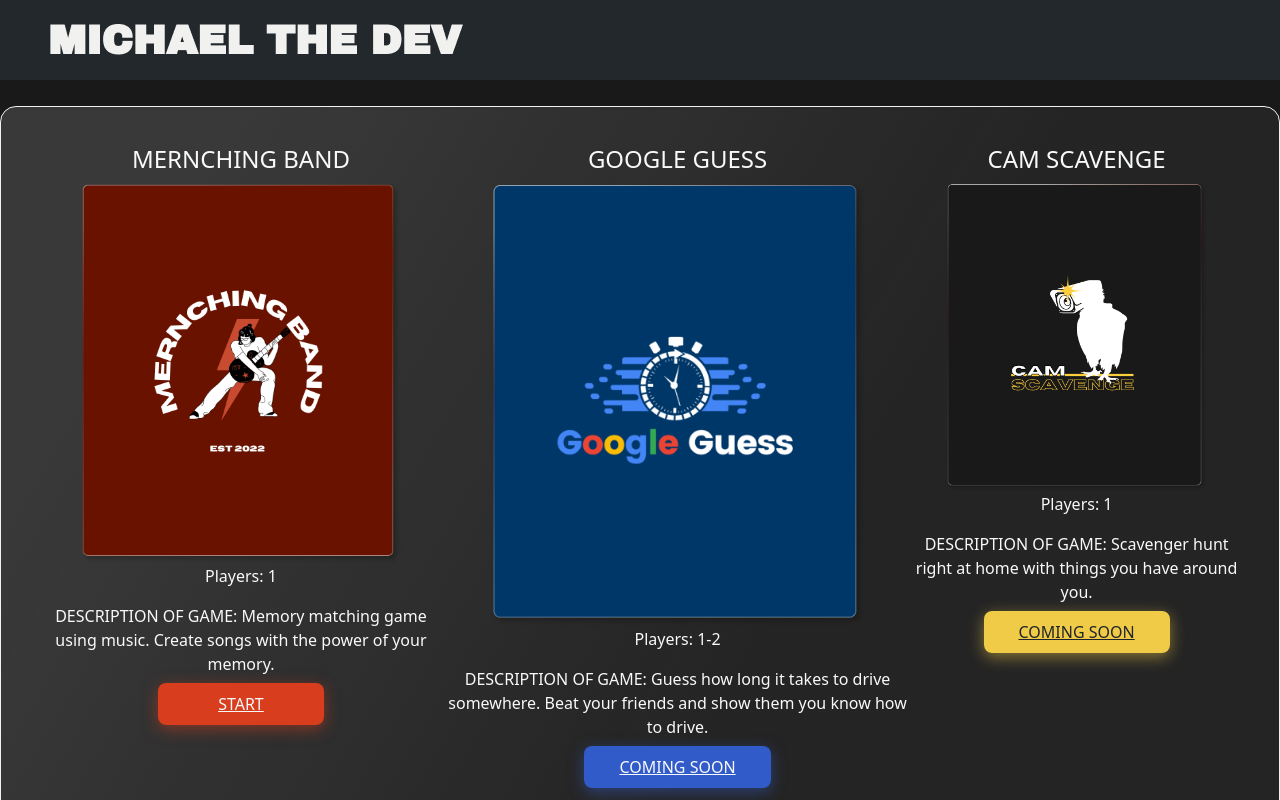
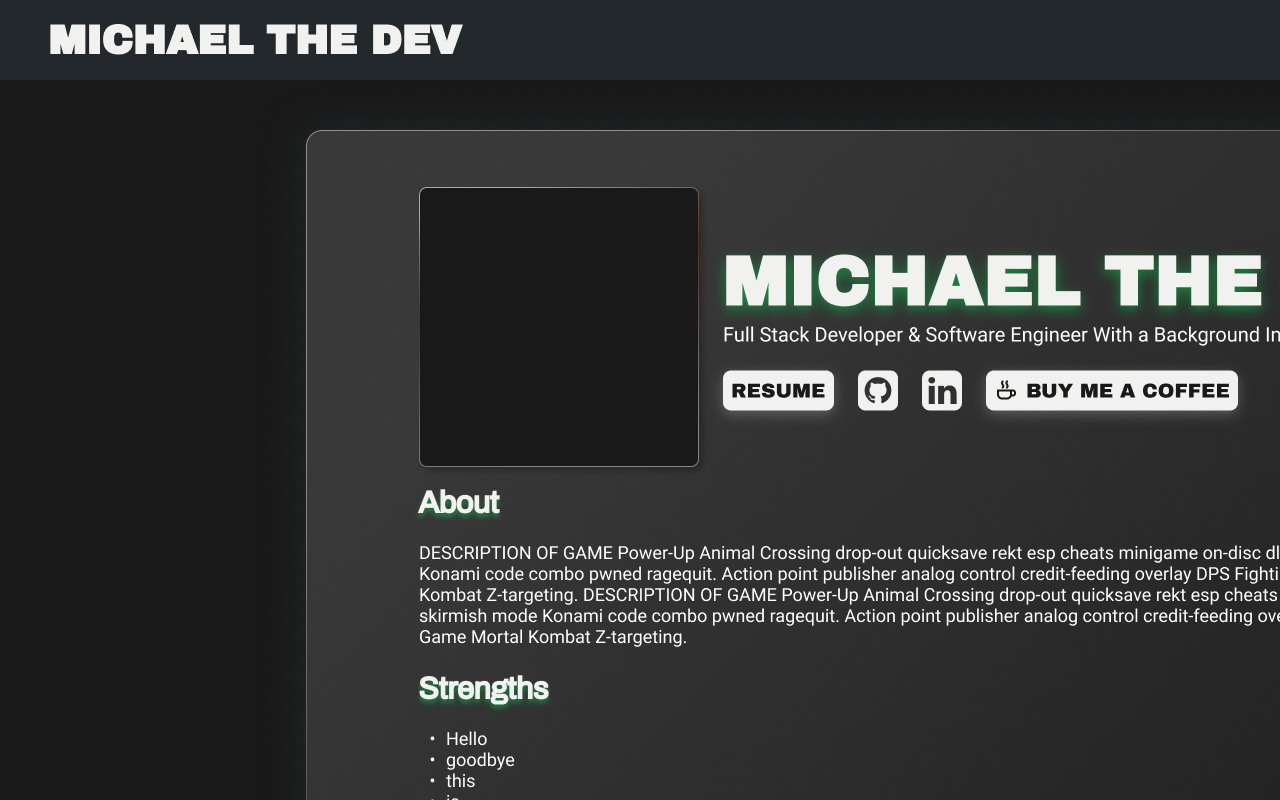
Before and after one commit to michagonzo77/MERN_Portfolio, a React (Create React App) app in the folder client/: page /home in a window 1280 px wide. Shown: the top 800 px of the page. Built offline with nearby package versions, Linux system fonts and the light colour scheme.

Commit message:
added bio example on homepage

```diff
--- a/client/src/App.css
+++ b/client/src/App.css
@@ -14,6 +14,12 @@
   position: fixed;
   left: 49px;
   top:18px;
+}
+
+.bio {
+  position: fixed;
+  z-index: 9999;
+  left: 20%;
 }
 
 .gameLogo {
--- a/client/src/views/Home.jsx
+++ b/client/src/views/Home.jsx
@@ -1,16 +1,28 @@
 import { Link } from 'react-router-dom';
+import { useState } from "react";
 import michaelthedev from "./michaelthedev.png"
 import googlecard from "./googlecard.png"
 import mernchingcard from "./mernchingcard.png"
 import camscavenge from "./camscavenge.png"
+import bio from "./bio.png"
 
 export const Home = (props) => {
+    const [showBio, setShowBio] = useState(true)
+    const handleClick = () => {
+        setShowBio(false)
+    }
 
     return (
         <div className="homeMain">
             <nav className="homeNav">
                 <img className="homeLogo" src={michaelthedev} />
             </nav>
+            {showBio &&
+                <div className="bio" onClick={handleClick}>
+                    <img src={bio}></img>
+                </div>
+            }
+            {!showBio &&
             <div className="homeTable d-flex justify-content-between">
                 <div className="firstCol text-center">
                     <h4 className="text-light">MERNCHING BAND</h4>
@@ -34,6 +46,7 @@
                     <Link className="text-dark camBut" to={"/"}>COMING SOON</Link>
                 </div>
             </div>
+            }
         </div>
     )
 }
--- a/client/src/views/MernchingBand.jsx
+++ b/client/src/views/MernchingBand.jsx
@@ -9,6 +9,7 @@
 // import guitarGuy from "./mernchingcard.png"
 import guitarGuy from "./mernchingcardsmall.png"
 import lightOff from "./mernchinglightoff.png"
+import bio from "./bio.png"
 
 const fullCancion = new Audio(fullSong)
 export const MernchingBand = (props) => {
@@ -19,6 +20,7 @@
     const [showWin, setShowWin] = useState(false)
     const [openCards, setOpenCards] = useState({})
     const timeout = useRef(null);
+    const [showBio, setShowBio] = useState(true)
     // const [cardCss, setCardCss] = useState('cardImage')
     const [play, { stop }] = useSound(spriteSound, {
         sprite: {
```
Also changed, not shown: client/src/views/bio.png (added).
